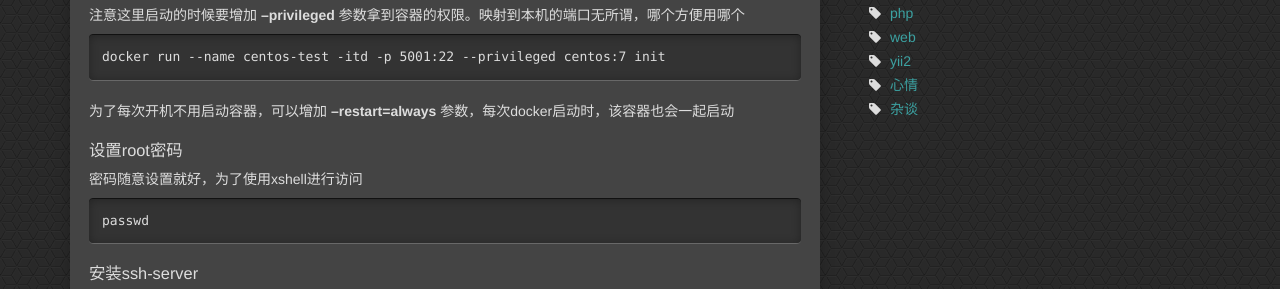
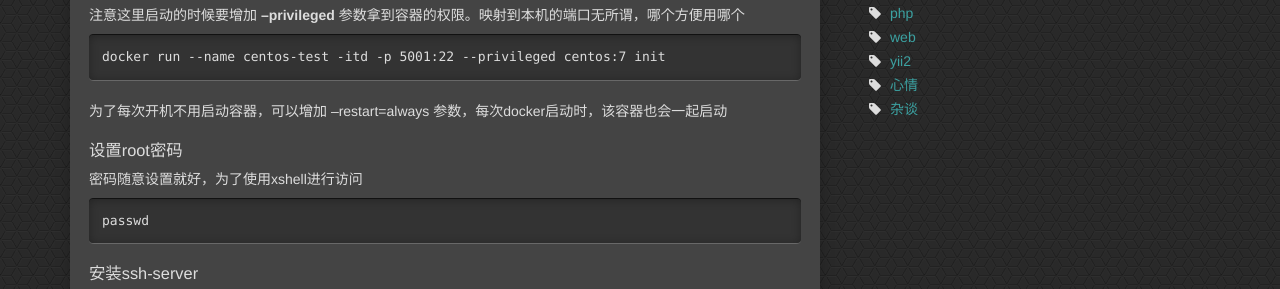
Before and after one commit to GuoSongyu/GuoSongyu.github.io, a Jekyll site: the page built from _posts/2021-12-22-创建centos容器并用xshell访问.md, in a window 1280 px wide and 900 px high. Shown: the part 408-697 px from the top of the window. Built offline with Jekyll 4.4.1, drawn with Linux system fonts in a browser that asks for light colours; comment, search, counter and statistics services are not loaded.

```diff
--- a/_posts/2021-12-22-创建centos容器并用xshell访问.md
+++ b/_posts/2021-12-22-创建centos容器并用xshell访问.md
@@ -20,7 +20,7 @@ docker pull centos:7
 docker run --name centos-test -itd -p 5001:22 --privileged centos:7 init
 {% endhighlight dos %}
 
-为了每次开机不用启动容器，可以增加 **--restart=always** 参数，每次docker启动时，该容器也会一起启动
+为了每次开机不用启动容器，可以增加 --restart=always 参数，每次docker启动时，该容器也会一起启动
 
 ### 设置root密码
 密码随意设置就好，为了使用xshell进行访问
```
